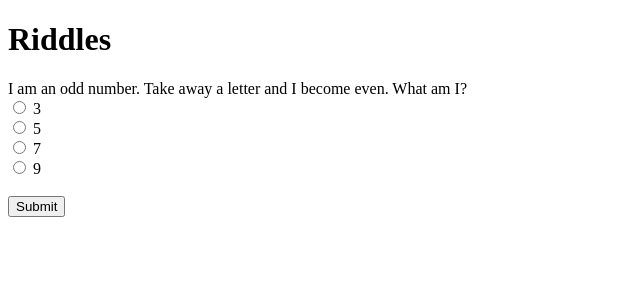
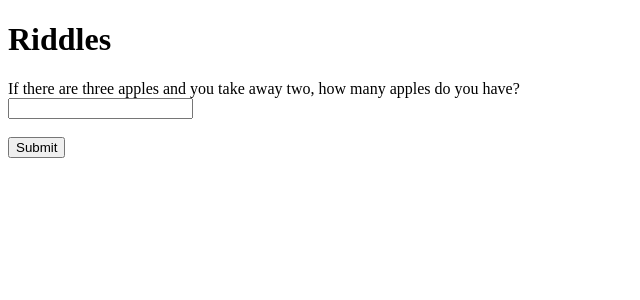
Before and after one commit to alexmaxey/AS91906_Assessment, a Svelte app: page / in a window 1280 px wide. Shown: the top 300 px of the page, without its empty margins (0-640 px from the left). Built offline with nearby package versions, Linux system fonts and the light colour scheme.

Commit message:
Random question order Added library array to take questions from in random order to the questions array, and then cut to a certain length.

```diff
--- a/src/App.svelte
+++ b/src/App.svelte
@@ -2,7 +2,7 @@
   let i = 0
   let points = 0
   let answering = true
-    let questions = [
+  let library = [
     {question:"I am an odd number. Take away a letter and I become even. What am I?",
     type:"multi",
     a1:"3",
@@ -25,6 +25,8 @@
     selection:"",
     result:""},
   ]
+    let questions = library.sort(function(a, b){return 0.5 - Math.random()});
+    questions.splice(2, questions.length)
 function submit(){
   answering = false
   if (questions[i].selection == questions[i].answer){
```
